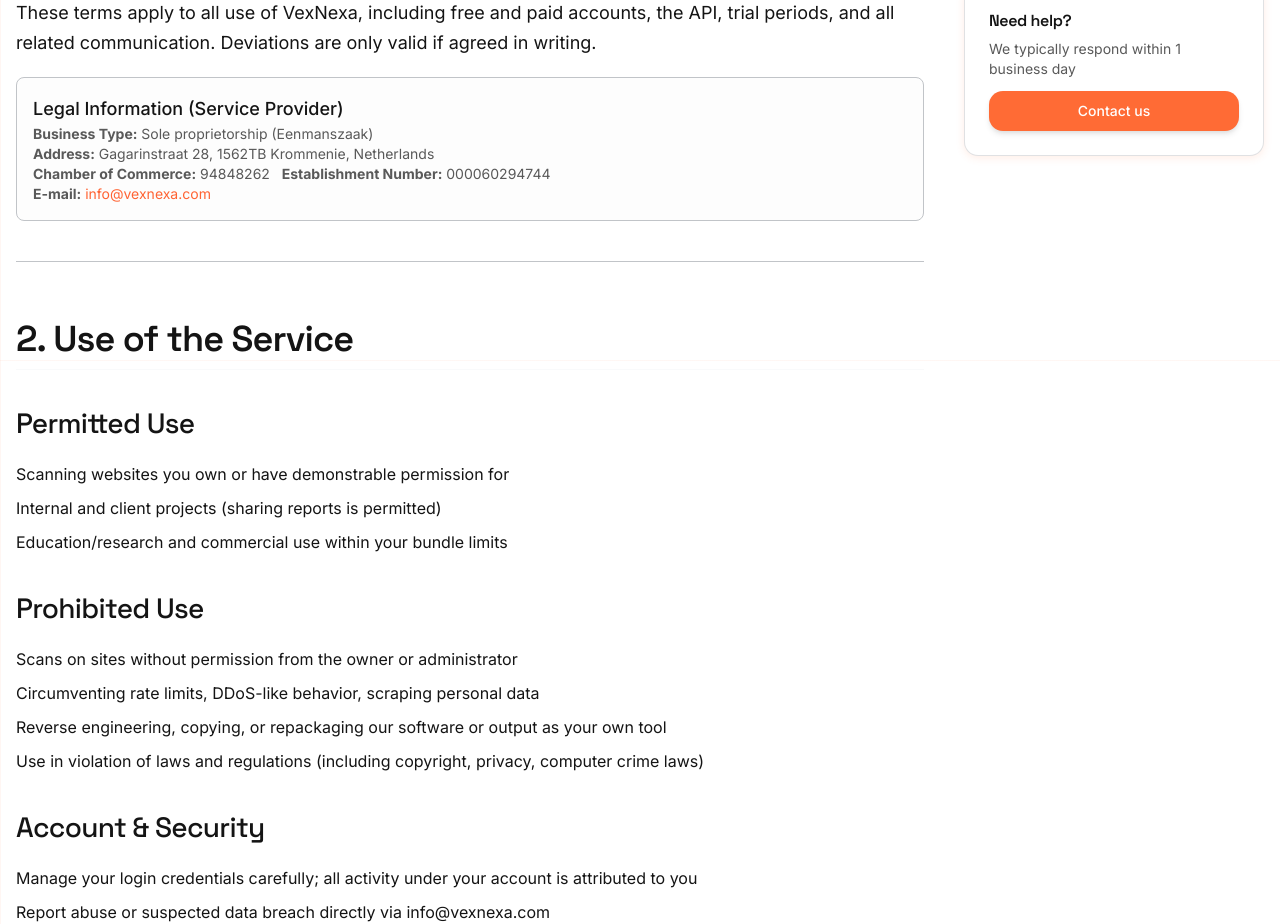
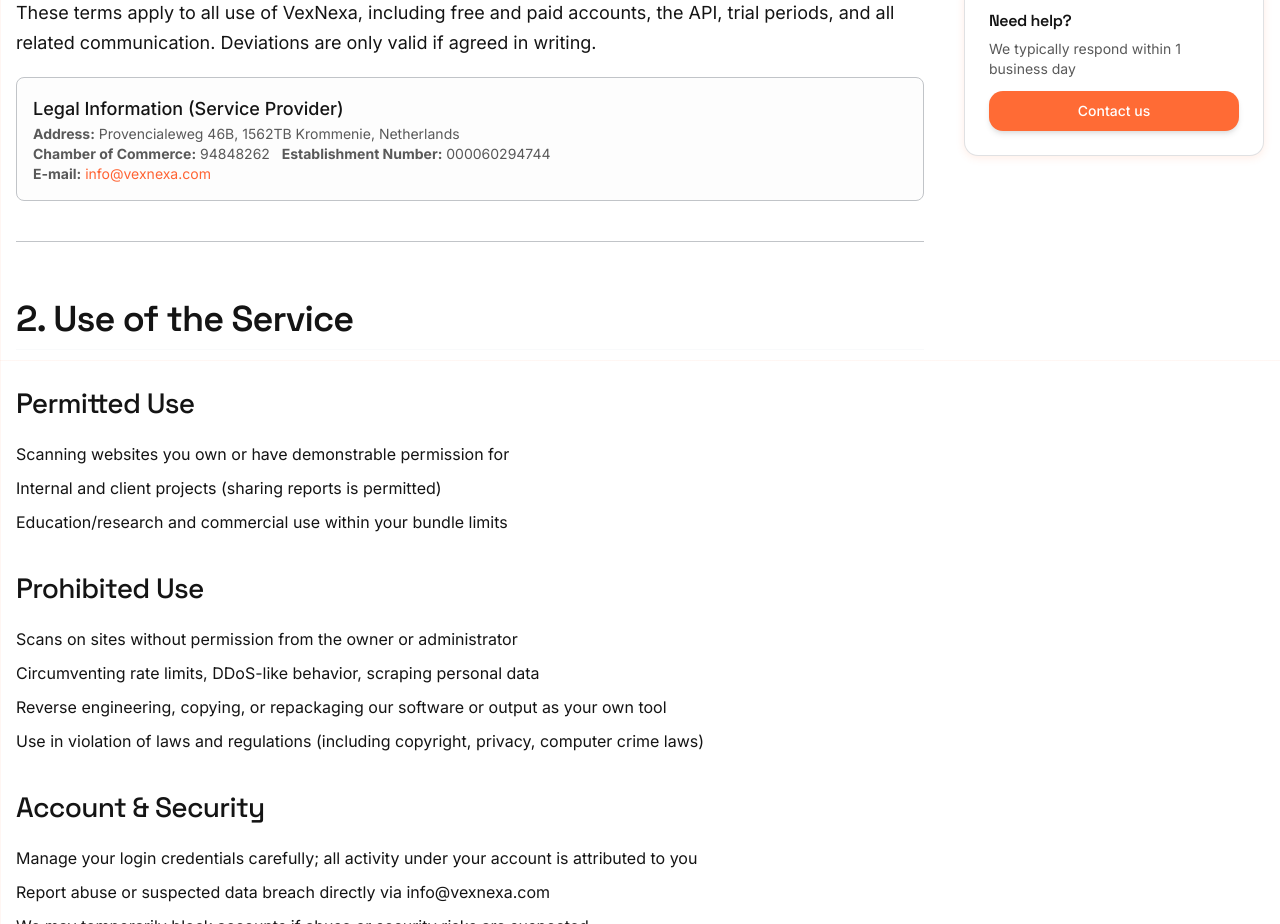
Before and after one commit to Jeffrey1982/vexnexa, a Next.js app: page /legal/terms in a window 1280 px wide. Shown: the part 1240-2164 px from the top of the page. Built offline with nearby package versions, Linux system fonts and the light colour scheme; no server answers.

Commit message:
fix: remove Business Type line and update address to Provencialeweg 46B on all legal pages

```diff
--- a/src/app/(marketing)/legal/privacy/page.tsx
+++ b/src/app/(marketing)/legal/privacy/page.tsx
@@ -154,8 +154,7 @@
             <div className="not-prose mt-5 rounded-lg border bg-muted/40 p-4">
               <p className="font-medium">{t('section1.contactTitle')}</p>
               <p className="text-sm text-muted-foreground">
-                <strong>Business Type:</strong> Sole proprietorship (Eenmanszaak) <br />
-                <strong>Address:</strong> Gagarinstraat 28, 1562TB Krommenie, Netherlands <br />
+                <strong>Address:</strong> Provencialeweg 46B, 1562TB Krommenie, Netherlands <br />
                 <strong>Chamber of Commerce:</strong> 94848262 &nbsp;|&nbsp; <strong>Establishment Number:</strong> 000060294744 <br />
                 <strong>{t('section1.email')}:</strong>{' '}
                 <a href="mailto:info@vexnexa.com" className="text-primary underline-offset-4 hover:underline">
--- a/src/app/(marketing)/legal/security/page.tsx
+++ b/src/app/(marketing)/legal/security/page.tsx
@@ -281,8 +281,7 @@
             <div className="not-prose mt-4 rounded-lg border bg-muted/40 p-4 space-y-2">
               <p className="font-medium">Business Information</p>
               <p className="text-sm text-muted-foreground">
-                <strong>Business Type:</strong> Sole proprietorship (Eenmanszaak) <br />
-                <strong>Address:</strong> Gagarinstraat 28, 1562TB Krommenie, Netherlands <br />
+                <strong>Address:</strong> Provencialeweg 46B, 1562TB Krommenie, Netherlands <br />
                 <strong>Chamber of Commerce:</strong> 94848262 <br />
                 <strong>Establishment Number:</strong> 000060294744
               </p>
--- a/src/app/(marketing)/legal/sla/page.tsx
+++ b/src/app/(marketing)/legal/sla/page.tsx
@@ -243,8 +243,7 @@
             <div className="not-prose mt-4 rounded-lg border bg-muted/40 p-4 space-y-2">
               <p className="font-medium">Business Information</p>
               <p className="text-sm text-muted-foreground">
-                <strong>Business Type:</strong> Sole proprietorship (Eenmanszaak) <br />
-                <strong>Address:</strong> Gagarinstraat 28, 1562TB Krommenie, Netherlands <br />
+                <strong>Address:</strong> Provencialeweg 46B, 1562TB Krommenie, Netherlands <br />
                 <strong>Chamber of Commerce:</strong> 94848262 <br />
                 <strong>Establishment Number:</strong> 000060294744
               </p>
--- a/src/app/(marketing)/legal/terms/page.tsx
+++ b/src/app/(marketing)/legal/terms/page.tsx
@@ -171,8 +171,7 @@
             <div className="not-prose mt-5 rounded-lg border bg-muted/40 p-4">
               <p className="font-medium">Legal Information (Service Provider)</p>
               <p className="text-sm text-muted-foreground">
-                <strong>Business Type:</strong> Sole proprietorship (Eenmanszaak) <br />
-                <strong>Address:</strong> Gagarinstraat 28, 1562TB Krommenie, Netherlands <br />
+                <strong>Address:</strong> Provencialeweg 46B, 1562TB Krommenie, Netherlands <br />
                 <strong>Chamber of Commerce:</strong> 94848262 &nbsp; <strong>Establishment Number:</strong> 000060294744 <br />
                 <strong>E-mail:</strong> <a className="text-primary hover:underline" href="mailto:info@vexnexa.com">info@vexnexa.com</a>
               </p>
--- a/src/app/legal/cookies/page.tsx
+++ b/src/app/legal/cookies/page.tsx
@@ -182,8 +182,7 @@
                 <div className="bg-blue-50 border border-blue-200 rounded-lg p-6">
                   <p className="mb-2"><strong>Email:</strong> <a href="mailto:info@vexnexa.com" className="text-blue-600 hover:text-blue-800">info@vexnexa.com</a></p>
                   <p className="mb-2"><strong>Website:</strong> <a href="/contact" className="text-blue-600 hover:text-blue-800">Contact form</a></p>
-                  <p className="mb-2"><strong>Business Type:</strong> Sole proprietorship (Eenmanszaak)</p>
-                  <p className="mb-2"><strong>Address:</strong> Gagarinstraat 28, 1562TB Krommenie, Netherlands</p>
+                  <p className="mb-2"><strong>Address:</strong> Provencialeweg 46B, 1562TB Krommenie, Netherlands</p>
                   <p className="mb-2"><strong>Chamber of Commerce:</strong> 94848262</p>
                   <p><strong>Establishment Number:</strong> 000060294744</p>
                 </div>
```
